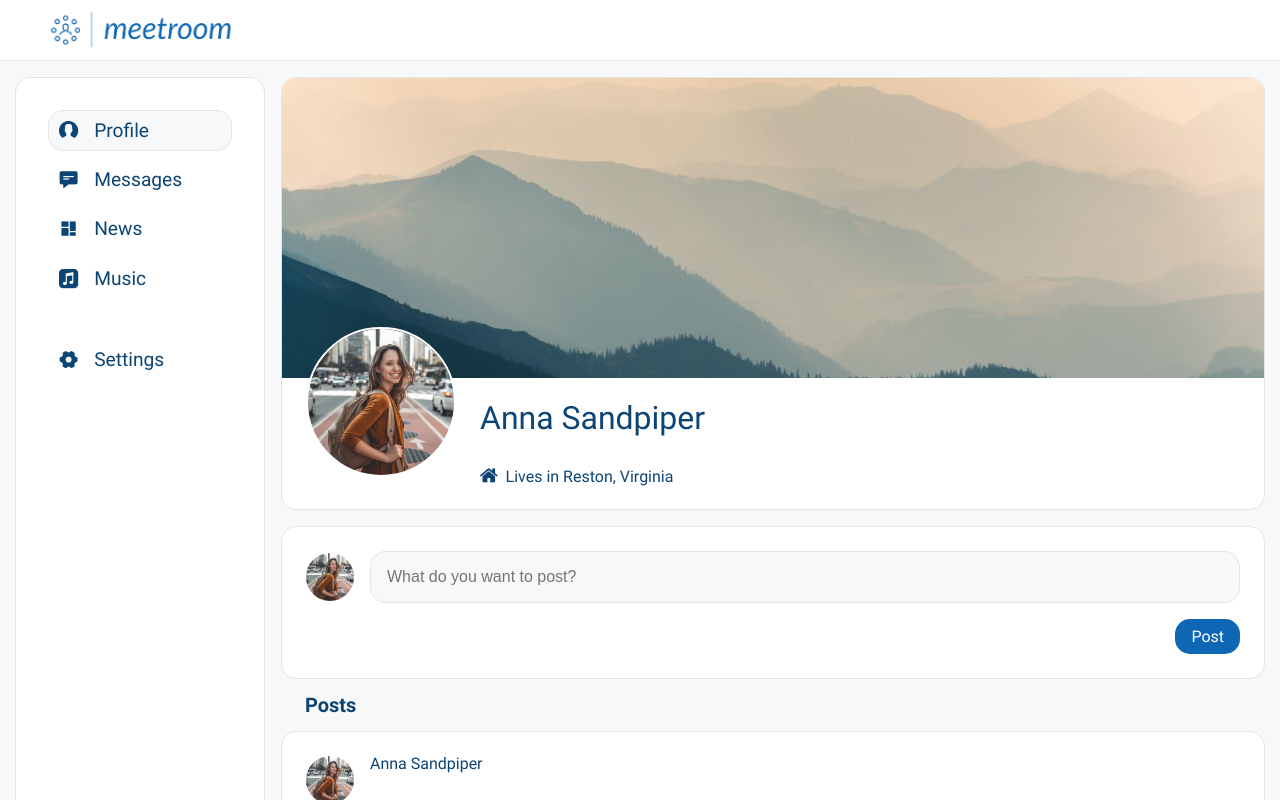
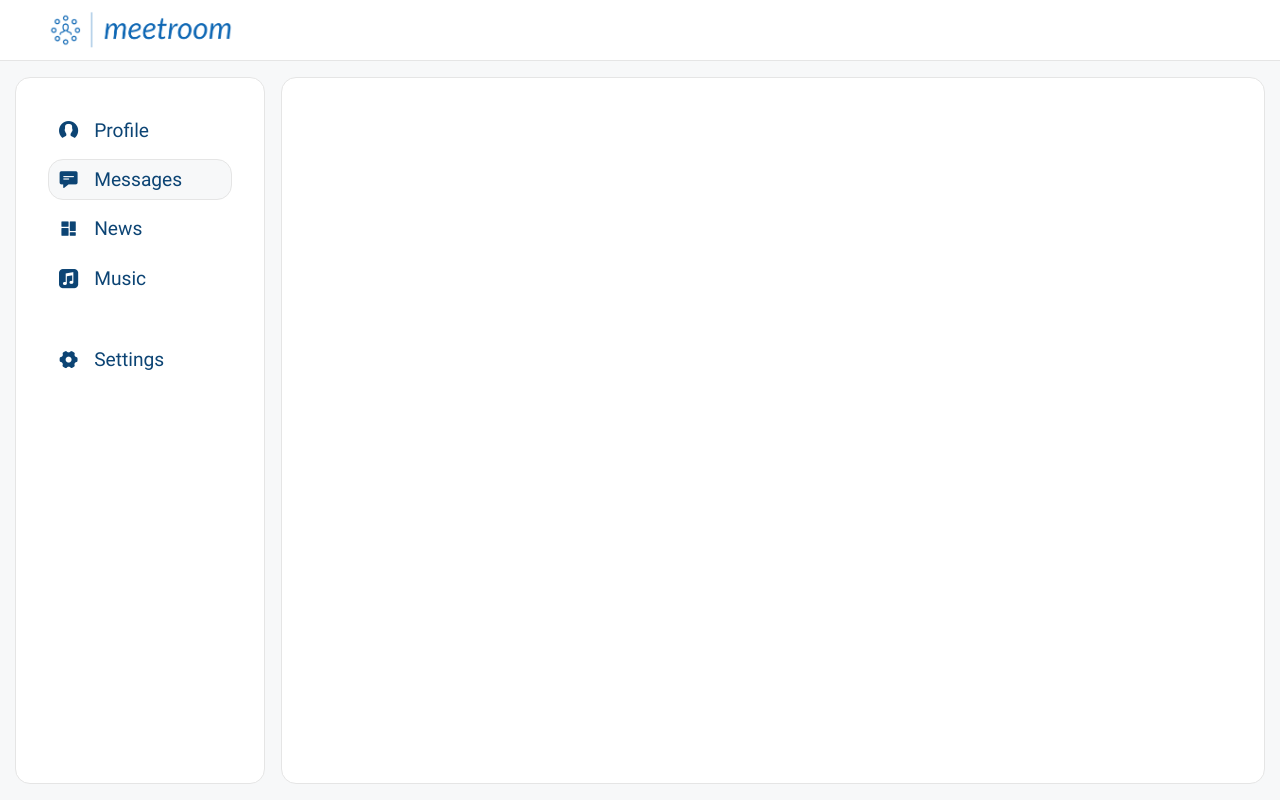
Before and after one commit to anna-kulyk/social-network, a React (Create React App) app: page / in a window 1280 px wide. Shown: the top 800 px of the page. Built offline with nearby package versions, Linux system fonts and the light colour scheme.

Commit message:
added Messages component

```diff
--- a/src/App.js
+++ b/src/App.js
@@ -1,6 +1,7 @@
 import './App.scss';
 import Header from './components/Header/Header';
 import Main from './components/Main/Main';
+import Messages from './components/Messages/Messages';
 import Profile from './components/Profile/Profile';
 import Sidebar from './components/Sidebar/Sidebar';
 
@@ -11,7 +12,8 @@ const App = () => {
         <Header />
         <Main>
           <Sidebar />
-          <Profile />
+          {/* <Profile /> */}
+          <Messages />
         </Main>
       </div>
     </div>
--- /dev/null
+++ b/src/components/Messages/Messages.jsx
@@ -0,0 +1,12 @@
+import React from 'react';
+import './Messages.scss';
+
+const Messages = () => {
+    return (
+        <div className='messages _section _page-section'>
+
+        </div>
+    );
+};
+
+export default Messages;
--- a/src/components/Profile/Profile.jsx
+++ b/src/components/Profile/Profile.jsx
@@ -6,7 +6,7 @@ import Posts from './Posts/Posts';
 
 const Profile = () => {
     return (
-        <div className="profile">
+        <div className="profile _page-section">
             <div className="profile__header _section">
                 <img className="profile__cover" src={cover} alt='cover'/>
                 <div className="profile__user">
--- a/src/components/Profile/Profile.scss
+++ b/src/components/Profile/Profile.scss
@@ -1,5 +1,4 @@
 .profile {
-    flex: 1 1 auto;
     display: flex;
     flex-direction: column;
     gap: 1rem;
--- a/src/components/Sidebar/Sidebar.jsx
+++ b/src/components/Sidebar/Sidebar.jsx
@@ -7,8 +7,8 @@ const Sidebar = () => {
             <div className="sidebar__body">
                 <nav className="sidebar__nav nav">
                     <ul className="nav__list">
-                        <li><a className="nav__link _icon-user active" href={'/'}>Profile</a></li>
-                        <li><a className="nav__link _icon-comment" href={'/'}>Messages</a></li>
+                        <li><a className="nav__link _icon-user" href={'/'}>Profile</a></li>
+                        <li><a className="nav__link _icon-comment active" href={'/'}>Messages</a></li>
                         <li><a className="nav__link _icon-news" href={'/'}>News</a></li>
                         <li><a className="nav__link _icon-music" href={'/'}>Music</a></li>
                         <li><a className="nav__link _icon-setting" href={'/'}>Settings</a></li>
--- a/src/index.scss
+++ b/src/index.scss
@@ -38,6 +38,10 @@ h1,h2,h3,h4,h5,h6{font-size:inherit;font-weight:inherit;}
   border: 1px solid var(--border-color);
   border-radius: 15px;
   overflow: hidden;
+}
+
+._page-section {
+  flex: 1 1 auto;
 }
 
 ._btn {
```
Also changed, not shown: src/components/Messages/Messages.scss (added).
